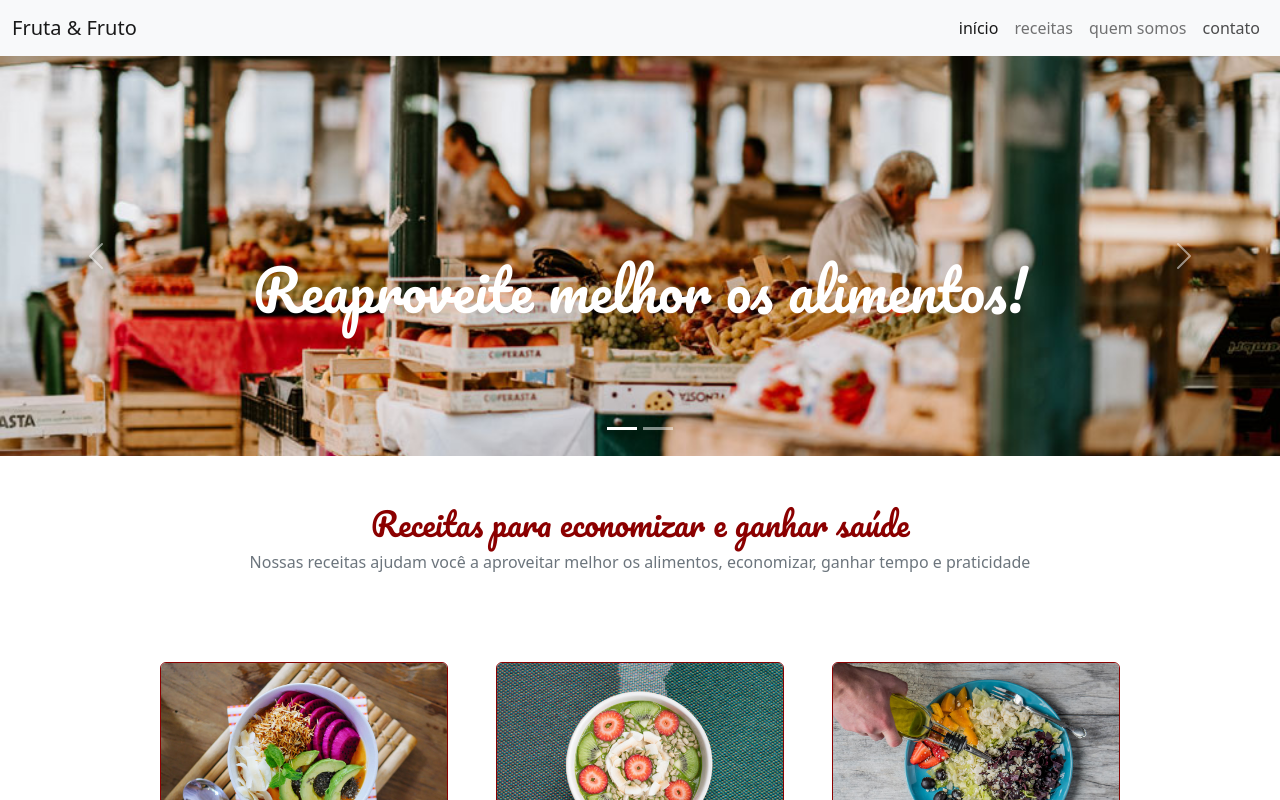
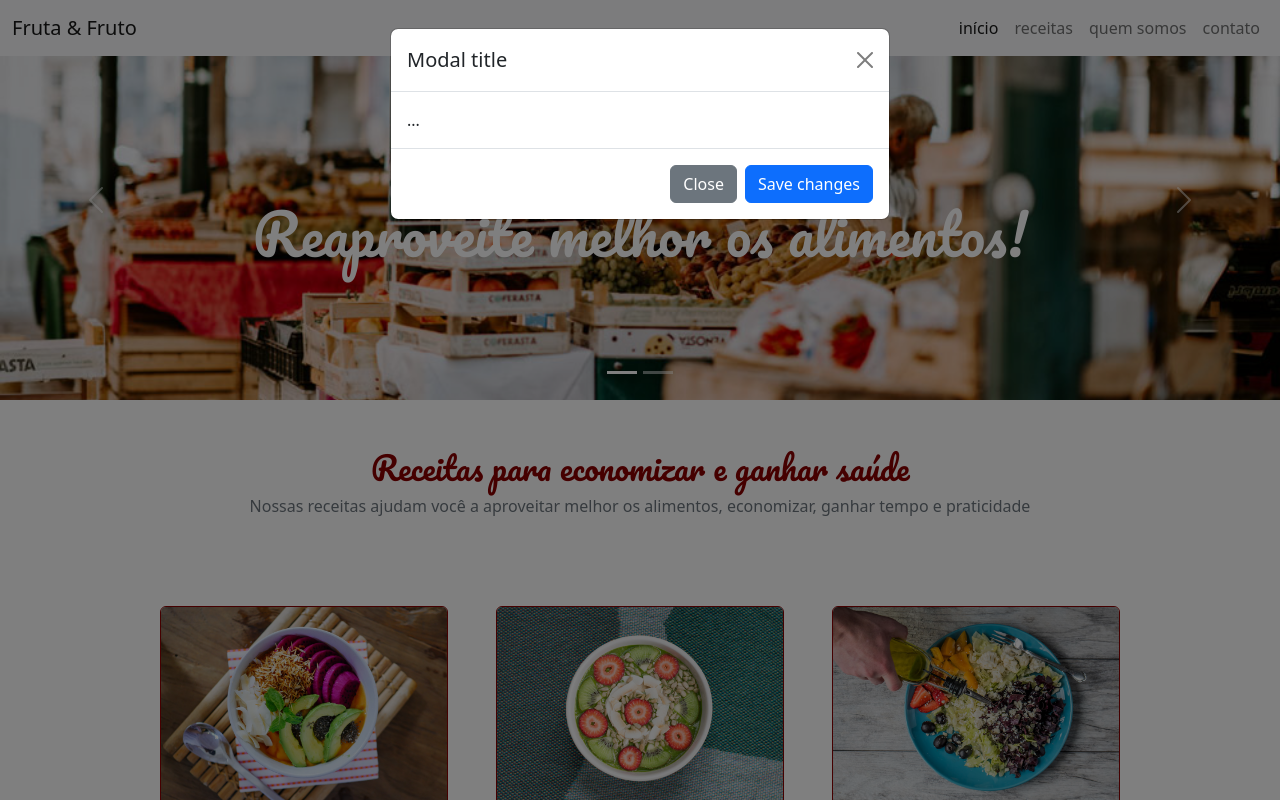
Before and after one commit to FelipeDias28/bootstrap, a plain HTML site: page index.html in a window 1280 px wide. Both pictures are taken after a click on the link "contato". Shown: the top 800 px of the page. Drawn offline with nearby package versions, Linux system fonts and the light colour scheme; files whose address does not match are found by name.

Commit message:
adicionado modal no link de contatos

```diff
--- a/index.html
+++ b/index.html
@@ -33,7 +33,7 @@
   <body>
     <header>
       <!-- Links de navegação  -->
-      <nav class="navbar navbar-expand-lg bg-light">
+      <nav class="navbar navbar-expand-lg bg-light fixed-top">
         <div class="container-fluid">
           <a class="navbar-brand" href="#">Fruta & Fruto</a>
           <button
@@ -64,7 +64,13 @@
                 <a class="nav-link" href="#">quem somos</a>
               </li>
               <li>
-                <a class="nav-link" href="#">contato</a>
+                <a
+                  class="nav-link"
+                  data-bs-toggle="modal"
+                  data-bs-target="#modal-contact"
+                  href="#"
+                  >contato</a
+                >
               </li>
             </ul>
           </div>
@@ -268,6 +274,40 @@
       </section>
     </main>
 
+    <!-- Modal -->
+    <div
+      class="modal fade"
+      id="modal-contact"
+      tabindex="-1"
+      aria-labelledby="exampleModalLabel"
+      aria-hidden="true"
+    >
+      <div class="modal-dialog">
+        <div class="modal-content">
+          <div class="modal-header">
+            <h5 class="modal-title" id="exampleModalLabel">Modal title</h5>
+            <button
+              type="button"
+              class="btn-close"
+              data-bs-dismiss="modal"
+              aria-label="Close"
+            ></button>
+          </div>
+          <div class="modal-body">...</div>
+          <div class="modal-footer">
+            <button
+              type="button"
+              class="btn btn-secondary"
+              data-bs-dismiss="modal"
+            >
+              Close
+            </button>
+            <button type="button" class="btn btn-primary">Save changes</button>
+          </div>
+        </div>
+      </div>
+    </div>
+
     <p>
       contato:<a href="mailto:email@frutafruto.com.br"
         >email@frutafruto.com.br</a
```
